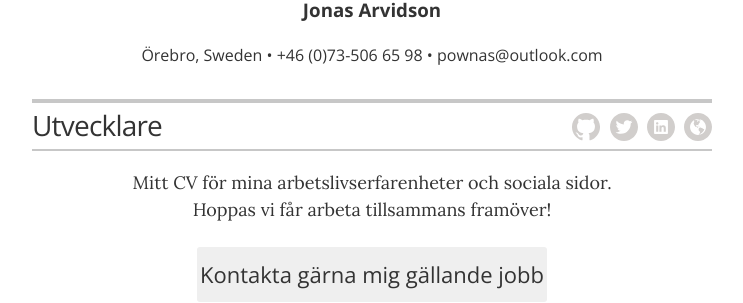
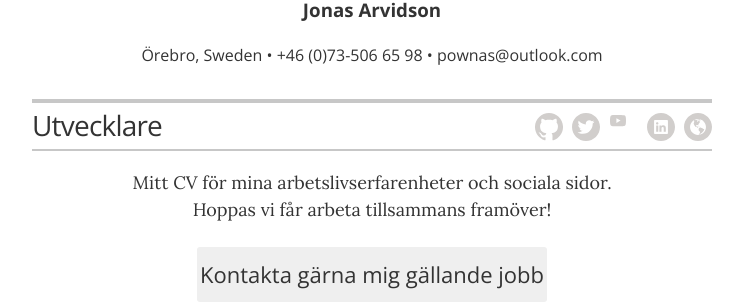
Before and after one commit to pownas/CV, a Jekyll site: the page built from index.html, in a window 1280 px wide. Shown: the part 206-509 px from the top of the page, without its empty margins (268-1011 px from the left). Built offline with Jekyll 4.4.1, drawn with Linux system fonts in a browser that asks for light colours.

Commit message:
Adding: YouTube-link

```diff
--- a/_includes/icon-links.html
+++ b/_includes/icon-links.html
@@ -4,12 +4,17 @@
 
   <!-- GitHub link -->
   {% if site.resume_social_links.resume_github_url %}
-  <li class="icon-link-item"><a href="{{ site.resume_social_links.resume_github_url }}" class="icon-link" itemprop="sameAs">{% include icons/icon-github.html %}</a></li>
+  <li class="icon-link-item"><a href="{{ site.resume_social_links.resume_github_url }}" title="{{ site.resume_name }}, på GitHub" class="icon-link" itemprop="sameAs">{% include icons/icon-github.html %}</a></li>
   {% endif %}
 
   <!-- Twitter link -->
   {% if site.resume_social_links.resume_twitter_url %}
-  <li class="icon-link-item"><a href="{{ site.resume_social_links.resume_twitter_url }}" class="icon-link" itemprop="sameAs">{% include icons/icon-twitter.html %}</a></li>
+  <li class="icon-link-item"><a href="{{ site.resume_social_links.resume_twitter_url }}" title="{{ site.resume_name }}, på Twitter" class="icon-link" itemprop="sameAs">{% include icons/icon-twitter.html %}</a></li>
+  {% endif %}
+
+  <!-- Youtube link -->
+  {% if site.resume_social_links.resume_youtube_url %}
+  <li class="icon-link-item"><a href="{{ site.resume_social_links.resume_youtube_url }}" title="YouTube kanal: {{ site.resume_social_links.resume_youtube_channel_name }}" class="icon-link" itemprop="sameAs">{% include icons/icon-youtube.html %}</a></li>
   {% endif %}
 
   <!-- Medium link -->
@@ -31,7 +36,7 @@
 
   <!-- LinkedIn link -->
   {% if site.resume_social_links.resume_linkedin_url %}
-  <li class="icon-link-item"><a href="{{ site.resume_social_links.resume_linkedin_url }}" class="icon-link" itemprop="sameAs">{% include icons/icon-linkedin.html %}</a></li>
+  <li class="icon-link-item"><a href="{{ site.resume_social_links.resume_linkedin_url }}" title="{{ site.resume_full_name }} på LinkedIn" class="icon-link" itemprop="sameAs">{% include icons/icon-linkedin.html %}</a></li>
   {% endif %}
 
   <!-- Instagram link -->
@@ -41,7 +46,7 @@
 
   <!-- Website link -->
   {% if site.resume_social_links.resume_website_url %}
-  <li class="icon-link-item"><a href="{{ site.resume_social_links.resume_website_url }}" class="icon-link" itemprop="url">{% include icons/icon-website.html %}</a></li>
+  <li class="icon-link-item"><a href="{{ site.resume_social_links.resume_website_url }}" title="Webbsida" class="icon-link" itemprop="url">{% include icons/icon-website.html %}</a></li>
   {% endif %}
 
 </ul>
--- /dev/null
+++ b/_includes/icons/icon-youtube.html
@@ -0,0 +1,11 @@
+<svg class="icon" xmlns="http://www.w3.org/2000/svg" xmlns:xlink="http://www.w3.org/1999/xlink" x="0px" y="0px"
+   viewBox="0 0 28 28" enable-background="new 0 0 28 28" xml:space="preserve" width="28">
+  <path id="YouTube" fill="#D1CECC" d="M8.051 1.999h.089c.822.003 4.987.033 6.11.335a2.01 2.01 0 0 1 1.415 1.42c.101.38.172.883.22
+  1.402l.01.104.022.26.008.104c.065.914.073 1.77.074 1.957v.075c-.001.194-.01 1.108-.082 2.06l-.008.105-.009.104c-.05.572-.124
+  1.14-.235 1.558a2.007 2.007 0 0 1-1.415 1.42c-1.16.312-5.569.334-6.18.335h-.142c-.309
+  0-1.587-.006-2.927-.052l-.17-.006-.087-.004-.171-.007-.171-.007c-1.11-.049-2.167-.128-2.654-.26a2.007 2.007 0 0
+  1-1.415-1.419c-.111-.417-.185-.986-.235-1.558L.09 9.82l-.008-.104A31.4 31.4 0 0 1 0
+  7.68v-.123c.002-.215.01-.958.064-1.778l.007-.103.003-.052.008-.104.022-.26.01-.104c.048-.519.119-1.023.22-1.402a2.007
+  2.007 0 0 1 1.415-1.42c.487-.13 1.544-.21 2.654-.26l.17-.007.172-.006.086-.003.171-.007A99.788 99.788 0 0 1 7.858 2h.193zM6.4
+  5.209v4.818l4.157-2.408L6.4 5.209z"/>
+</svg>
```
